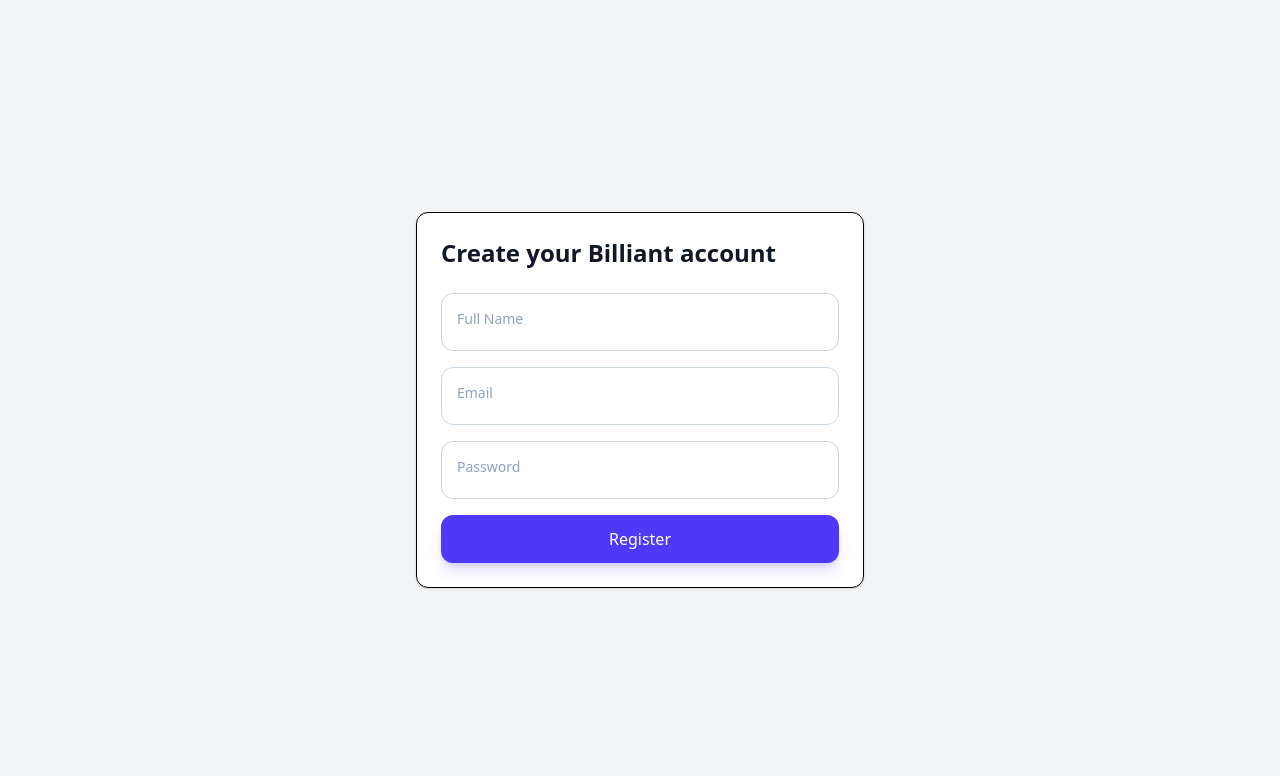
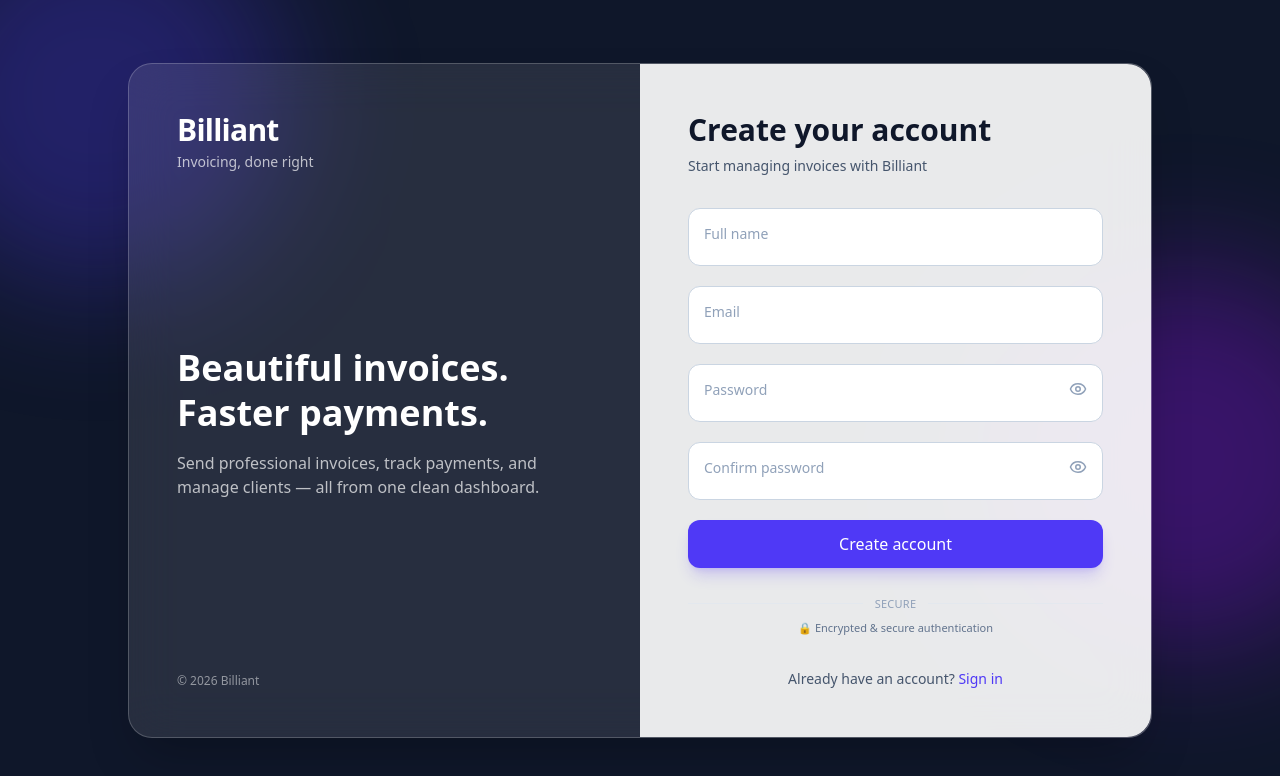
Before and after one commit to ankush-jamuar/Billiant, a React app in the folder Frontend/: page /register in a window 1280 px wide. Shown: the top 776 px of the page. Built offline with nearby package versions, Linux system fonts and the light colour scheme; the HTML template or start-up script is replaced by a standard one.

Commit message:
frontend: changed the UI of Login and Register

```diff
--- a/Frontend/package.json
+++ b/Frontend/package.json
@@ -12,8 +12,10 @@
   "dependencies": {
     "@tailwindcss/vite": "^4.1.18",
     "axios": "^1.13.4",
+    "lucide-react": "^0.563.0",
     "react": "^19.2.0",
     "react-dom": "^19.2.0",
+    "react-hot-toast": "^2.6.0",
     "react-router-dom": "^7.13.0",
     "recharts": "^3.7.0",
     "tailwindcss": "^4.1.18"
--- a/Frontend/src/app/App.jsx
+++ b/Frontend/src/app/App.jsx
@@ -1,11 +1,23 @@
 import { useState } from "react";
-import {BrowserRouter} from "react-router-dom";
+import { BrowserRouter } from "react-router-dom";
 import AppRoutes from "./routes";
+import { Toaster } from "react-hot-toast";
 function App() {
   const [count, setCount] = useState(0);
 
   return (
     <BrowserRouter>
+      <Toaster
+        position="top-right"
+        toastOptions={{
+          style: {
+            borderRadius: "12px",
+            background: "#0f172a",
+            color: "#fff",
+            fontSize: "14px",
+          },
+        }}
+      />
       <AppRoutes />
     </BrowserRouter>
   );
--- a/Frontend/src/main.jsx
+++ b/Frontend/src/main.jsx
@@ -2,7 +2,6 @@
 import { createRoot } from "react-dom/client";
 import { AuthProvider } from "./context/AuthContext.jsx";
 import "./styles/globals.css";
-
 import App from "./app/App.jsx";
 
 createRoot(document.getElementById("root")).render(
--- a/Frontend/src/pages/auth/Login.jsx
+++ b/Frontend/src/pages/auth/Login.jsx
@@ -5,6 +5,8 @@
 import Input from "../../components/ui/Input";
 import Button from "../../components/ui/Button";
 import AuthLayout from "../../layouts/AuthLayout";
+import { Eye, EyeOff } from "lucide-react";
+import toast from "react-hot-toast";
 
 const Login = () => {
   const navigate = useNavigate();
@@ -30,9 +32,11 @@
     try {
       const res = await loginApi({ email, password });
       login(res.data.data.token);
+
+      toast.success("Welcome back 👋");
       navigate("/dashboard");
     } catch (err) {
-      setError(err.response?.data?.message || "Login failed");
+      toast.error(err.response?.data?.message || "Login failed");
     } finally {
       setLoading(false);
     }
@@ -79,9 +83,14 @@
             <button
               type="button"
               onClick={() => setShowPassword(!showPassword)}
-              className="absolute right-4 top-4 text-xs text-slate-500 hover:text-indigo-600"
+              className="
+      absolute right-4 top-4
+      text-slate-400 hover:text-indigo-600
+      transition-colors
+    "
+              aria-label="Toggle password visibility"
             >
-              {showPassword ? "Hide" : "Show"}
+              {showPassword ? <EyeOff size={18} /> : <Eye size={18} />}
             </button>
           </div>
 
@@ -92,14 +101,16 @@
           >
             {loading ? "Signing in..." : "Sign in"}
           </Button>
-          <div className="my-8 flex items-center gap-4">
-            <div className="h-px flex-1 bg-slate-200" />
-            <span className="text-xs text-slate-500">Secure login</span>
-            <div className="h-px flex-1 bg-slate-200" />
+          <div className="my-2 flex items-center gap-3">
+            <div className="h-px flex-1 bg-slate-200/70" />
+            <span className="text-[11px] uppercase tracking-wide text-slate-400">
+              Secure
+            </span>
+            <div className="h-px flex-1 bg-slate-200/70" />
           </div>
 
-          <p className="text-center text-xs text-slate-500">
-            🔒 Your data is encrypted and never shared
+          <p className="text-center text-[11px] text-slate-500">
+            🔒 Encrypted & secure authentication
           </p>
         </form>
 
--- a/Frontend/src/pages/auth/Register.jsx
+++ b/Frontend/src/pages/auth/Register.jsx
@@ -1,75 +1,82 @@
-import React from "react";
 import { useState } from "react";
-import { useNavigate } from "react-router-dom";
+import { useNavigate, Link } from "react-router-dom";
 import { register as registerApi } from "../../services/auth.services";
-import { useAuth } from "../../context/AuthContext";
 import Input from "../../components/ui/Input";
 import Button from "../../components/ui/Button";
+import AuthLayout from "../../layouts/AuthLayout";
+import { Eye, EyeOff } from "lucide-react";
+import toast from "react-hot-toast";
 
 const Register = () => {
   const navigate = useNavigate();
-  const { login } = useAuth();
 
   const [name, setName] = useState("");
   const [email, setEmail] = useState("");
   const [password, setPassword] = useState("");
+  const [confirmPassword, setConfirmPassword] = useState("");
   const [loading, setLoading] = useState(false);
   const [error, setError] = useState("");
-
-  // ---------- VALIDATION ----------
-  const validate = () => {
-    if (!name.trim()) return "Name is required";
-    if (name.trim().length < 2) return "Name must be at least 2 characters";
-    if (!email.trim()) return "Email is required";
-    if (!email.includes("@")) return "Enter a valid email address";
-    if (!password) return "Password is required";
-    if (password.length < 6)
-      return "Password must be at least 6 characters";
-    return null;
-  };
+  const [showPassword, setShowPassword] = useState(false);
+  const [showConfirmPassword, setShowConfirmPassword] = useState(false);
 
   const handleSubmit = async (e) => {
     e.preventDefault();
     setError("");
 
-    const validationError = validate();
-    if (validationError) {
-      setError(validationError);
+    if (!name.trim() || !email.trim() || !password) {
+      setError("All fields are required");
+      return;
+    }
+
+    if (password.length < 6) {
+      setError("Password must be at least 6 characters");
+      return;
+    }
+
+    if (password !== confirmPassword) {
+      setError("Passwords do not match");
       return;
     }
 
     setLoading(true);
 
     try {
-      const res = await registerApi({ name, email, password });
-      // auto-login after register
-      login(res.data.data.token);
+      await registerApi({ name, email, password });
+
+      toast.success("Account created 🎉 Please verify your email");
       navigate("/dashboard");
     } catch (err) {
-      setError(
-        err.response?.data?.message || "Registration failed"
-      );
+      toast.error(err.response?.data?.message || "Registration failed");
     } finally {
       setLoading(false);
     }
   };
 
   return (
-    <div className="min-h-screen flex items-center justify-center bg-gray-100">
-      <div className="w-full max-w-md rounded-xl bg-white p-6 shadow-sm border">
-        <h1 className="mb-6 text-2xl font-semibold text-gray-900">
-          Create your Billiant account
-        </h1>
+    <AuthLayout>
+      <div>
+        {/* Header */}
+        <div className="mb-8">
+          <h2 className="text-3xl font-semibold text-[#0F172A]">
+            Create your account
+          </h2>
+          <p className="mt-2 text-sm text-slate-600">
+            Start managing invoices with Billiant
+          </p>
+        </div>
 
+        {/* Error */}
         {error && (
-          <p className="mb-4 rounded bg-red-50 p-2 text-sm text-red-600">
+          <div className="mb-6 rounded-xl bg-red-50 px-4 py-3 text-sm text-red-600">
             {error}
-          </p>
+          </div>
         )}
 
-        <form onSubmit={handleSubmit} className="space-y-4">
+        {/* Form */}
+        <form onSubmit={handleSubmit} className="space-y-5">
           <Input
-            label="Full Name"
+            label="Full name"
+            placeholder="John Doe"
             value={name}
             onChange={(e) => setName(e.target.value)}
           />
@@ -77,23 +84,89 @@
           <Input
             label="Email"
             type="email"
+            placeholder="you@company.com"
             value={email}
             onChange={(e) => setEmail(e.target.value)}
           />
 
+          {/* Password */}
+          <div className="relative">
             <Input
               label="Password"
-            type="password"
+              type={showPassword ? "text" : "password"}
               value={password}
               onChange={(e) => setPassword(e.target.value)}
             />
 
-          <Button type="submit" disabled={loading} className="w-full">
-            {loading ? "Creating account..." : "Register"}
+            <button
+              type="button"
+              onClick={() => setShowPassword(!showPassword)}
+              className="absolute right-4 top-4 text-slate-400 hover:text-indigo-600 transition-colors"
+              aria-label="Toggle password visibility"
+            >
+              {showPassword ? <EyeOff size={18} /> : <Eye size={18} />}
+            </button>
+          </div>
+
+          {/* Confirm Password */}
+          <div className="relative">
+            <Input
+              label="Confirm password"
+              type={showConfirmPassword ? "text" : "password"}
+              value={confirmPassword}
+              onChange={(e) => setConfirmPassword(e.target.value)}
+            />
+
+            <button
+              type="button"
+              onClick={() =>
+                setShowConfirmPassword(!showConfirmPassword)
+              }
+              className="absolute right-4 top-4 text-slate-400 hover:text-indigo-600 transition-colors"
+              aria-label="Toggle password visibility"
+            >
+              {showConfirmPassword ? (
+                <EyeOff size={18} />
+              ) : (
+                <Eye size={18} />
+              )}
+            </button>
+          </div>
+
+          <Button
+            type="submit"
+            disabled={loading}
+            className="w-full bg-indigo-600 hover:bg-indigo-700 text-white py-3 rounded-xl transition-all"
+          >
+            {loading ? "Creating account..." : "Create account"}
           </Button>
+
+          {/* Divider */}
+          <div className="my-2 flex items-center gap-3">
+            <div className="h-px flex-1 bg-slate-200/70" />
+            <span className="text-[11px] uppercase tracking-wide text-slate-400">
+              Secure
+            </span>
+            <div className="h-px flex-1 bg-slate-200/70" />
+          </div>
+
+          <p className="text-center text-[11px] text-slate-500">
+            🔒 Encrypted & secure authentication
+          </p>
         </form>
+
+        {/* Footer */}
+        <div className="mt-8 text-center text-sm text-slate-600">
+          Already have an account?{" "}
+          <Link
+            to="/login"
+            className="font-medium text-indigo-600 hover:text-indigo-700"
+          >
+            Sign in
+          </Link>
         </div>
       </div>
+    </AuthLayout>
   );
 };
 
```
Also changed, not shown: 1 other file (tests, documents, lock files or other folders). Lines whose indentation alone changed are shown as unchanged.
